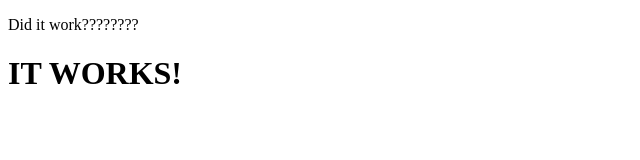
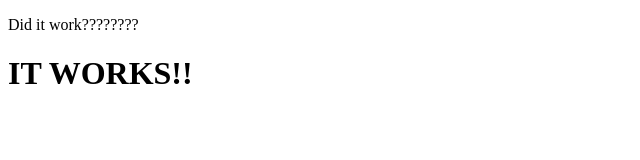
Before and after one commit to GadoGadoEnjoyer/workflowmadness, a plain HTML site: page index.html in a window 1280 px wide. Shown: the full height of the page, 0-640 px from the left. Drawn offline with Linux system fonts and the light colour scheme.

Commit message:
Another Test Because Why Not

```diff
--- a/index.html
+++ b/index.html
@@ -7,6 +7,6 @@
 </head>
 <body>
     <p>Did it work????????</p>
-    <h1>IT WORKS!</h1>
+    <h1>IT WORKS!!</h1>
 </body>
 </html>
```
